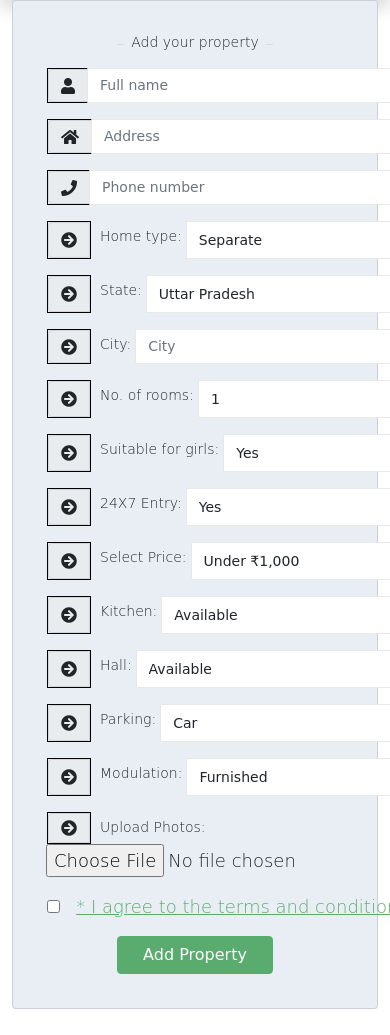
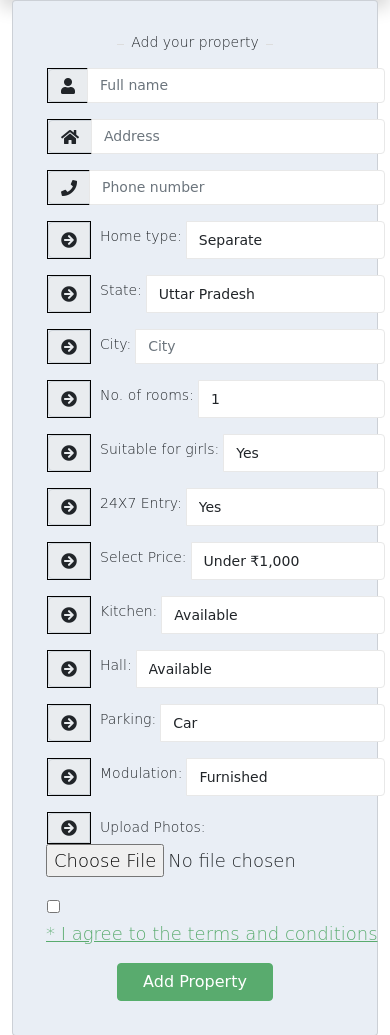
Before and after one commit to afreensiddqui2723/Smartzzdwell, a PHP site: page /addproperty.php in a window 390 px wide; the page is wider, and only the part inside the window is pictured. Shown: the part 98-1133 px from the top of that part. Run offline with PHP 8.4, Linux system fonts and the light colour scheme; the visitor is signed in with stand-in values (Sample User, id 1); some libraries are stand-ins or nearby versions.

Commit message:
Edited version of mobile view dbconn

```diff
--- a/addproperty.php
+++ b/addproperty.php
@@ -129,7 +129,7 @@ a{
 @media (min-width: 200px) and (max-width: 700px) {
 form .input-group{
 	margin-left: -70px;
-	width: 50vh;
+	width: 40vh;
 }
 form label{font-size: 14px !important;}
 form .form-control{font-size: 14px !important; }
--- a/findproperty.php
+++ b/findproperty.php
@@ -62,7 +62,7 @@ label{
 @media (min-width: 200px) and (max-width: 700px) {
 form .input-group{
 	margin-left: -70px;
-	width: 50vh;
+	width: 40vh;
 }
 form label{font-size: 14px !important;}
 form .form-control{font-size: 14px !important; }
```
